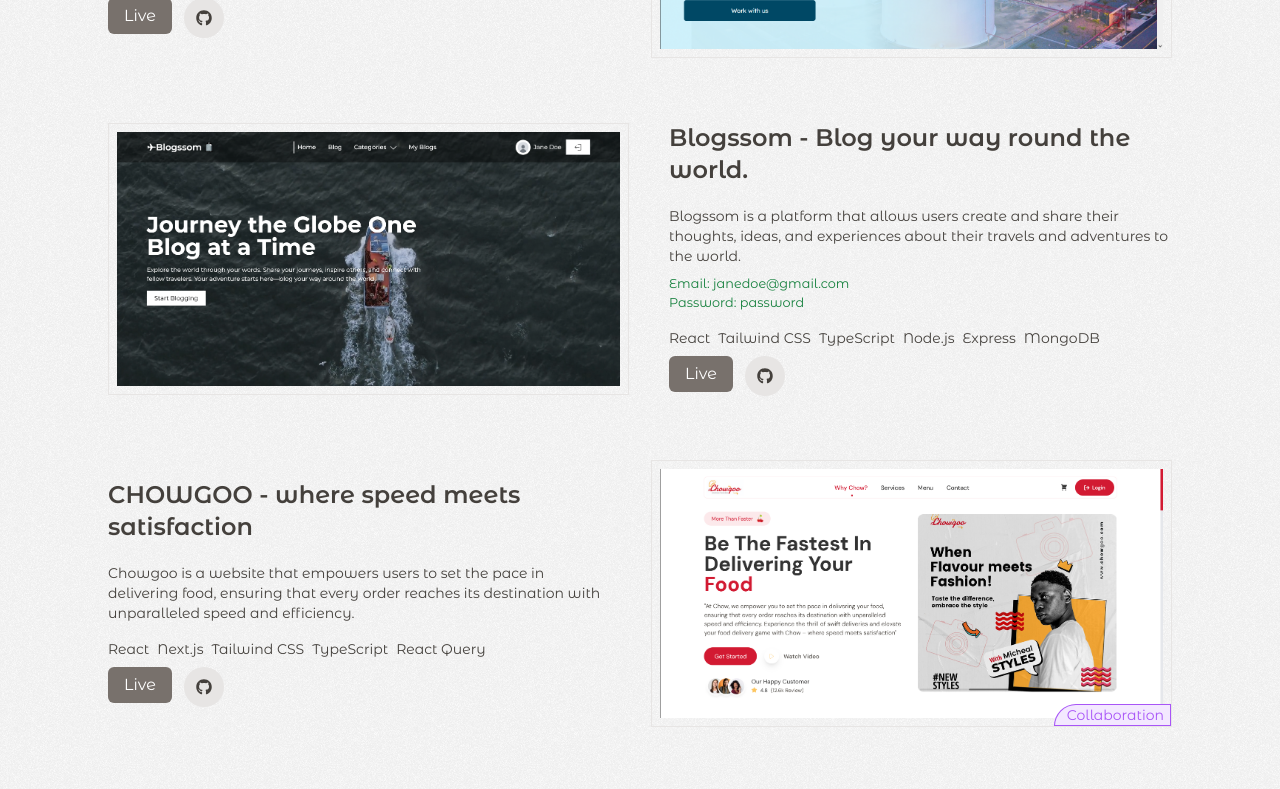
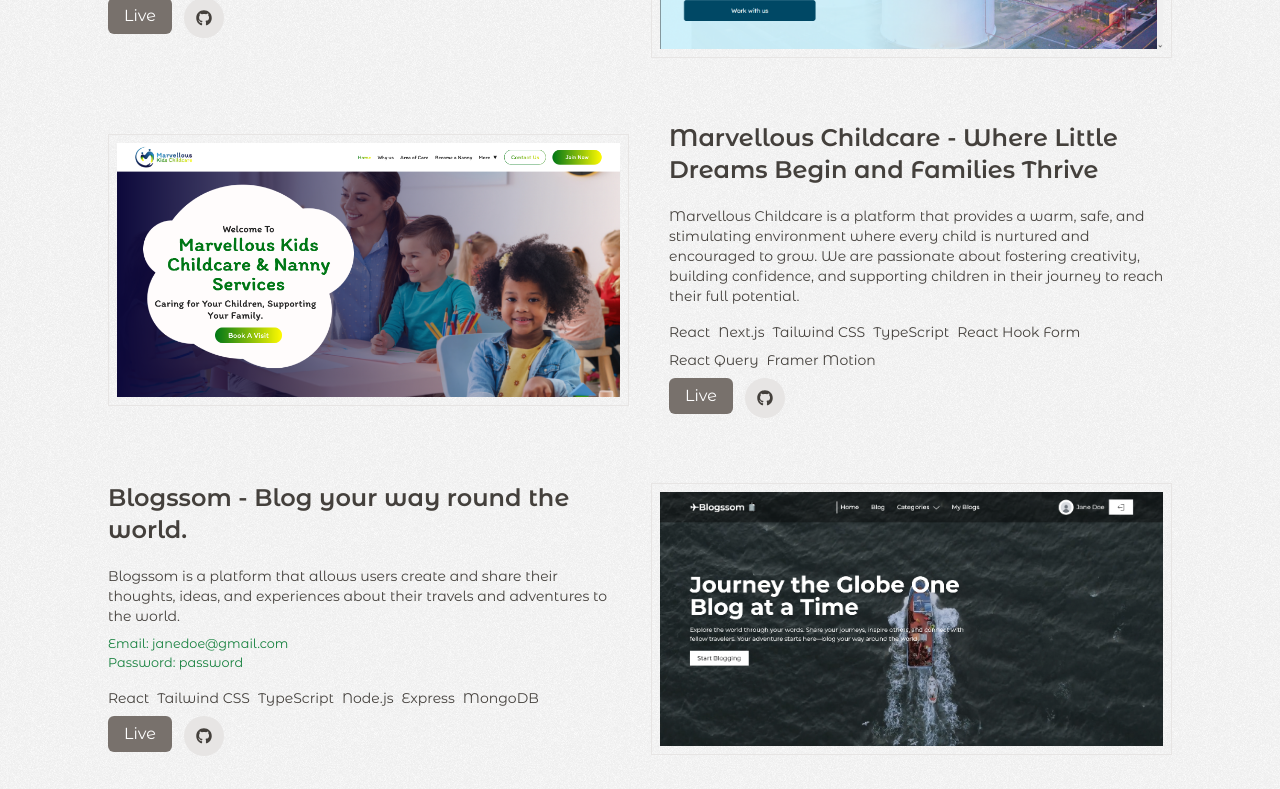
Before and after one commit to blossomobasi/blossoms-portfolio, a Next.js app: page /projects in a window 1280 px wide. Shown: the part 820-1609 px from the top of the page. Built offline with nearby package versions, Linux system fonts and the light colour scheme.

Commit message:
Add Marvellous Childcare project details and update project stack

```diff
--- a/src/data/projects.ts
+++ b/src/data/projects.ts
@@ -42,6 +42,16 @@
 			"Indigenous oil and gas project and operational support servicing company, purposed to provide best-in-class services in markets across Africa and other regions.",
 		stacks: ["React", "Next.js", "Tailwind CSS", "TypeScript"],
 		githubLink: "https://github.com/blossomobasi/sesto-elemento",
+	}),
+	createProject({
+		href: "https://marvellous-childcare.vercel.app/",
+		src: "/images/marvellous-childcare.png",
+		alt: "Marvellous Childcare Project",
+		title: "Marvellous Childcare - Where Little Dreams Begin and Families Thrive",
+		content:
+			"Marvellous Childcare is a platform that provides a warm, safe, and stimulating environment where every child is nurtured and encouraged to grow. We are passionate about fostering creativity, building confidence, and supporting children in their journey to reach their full potential.",
+		stacks: ["React", "Next.js", "Tailwind CSS", "TypeScript", "React Hook Form", "React Query", "Framer Motion"],
+		githubLink: "https://github.com/blossomobasi/marvellous-childcare",
 	}),
 	createProject({
 		href: "https://blogssom.vercel.app/",
```
